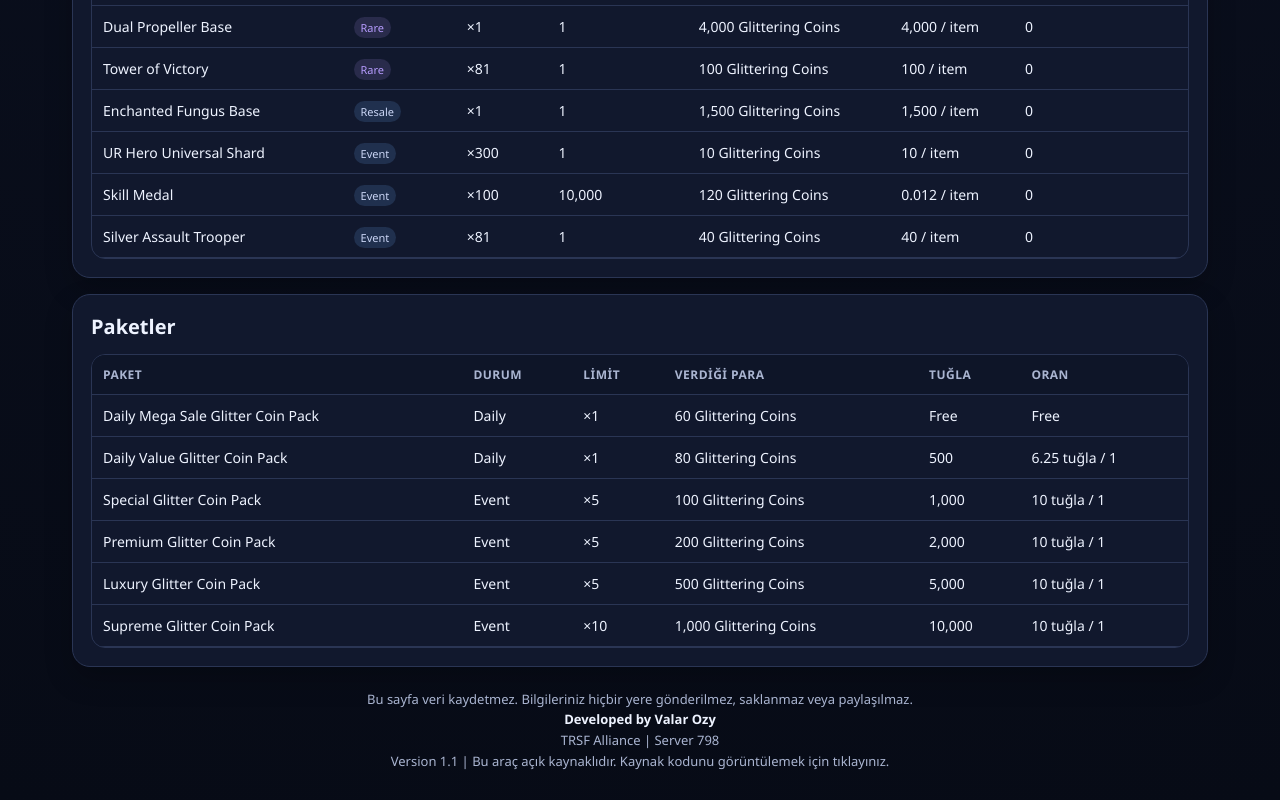
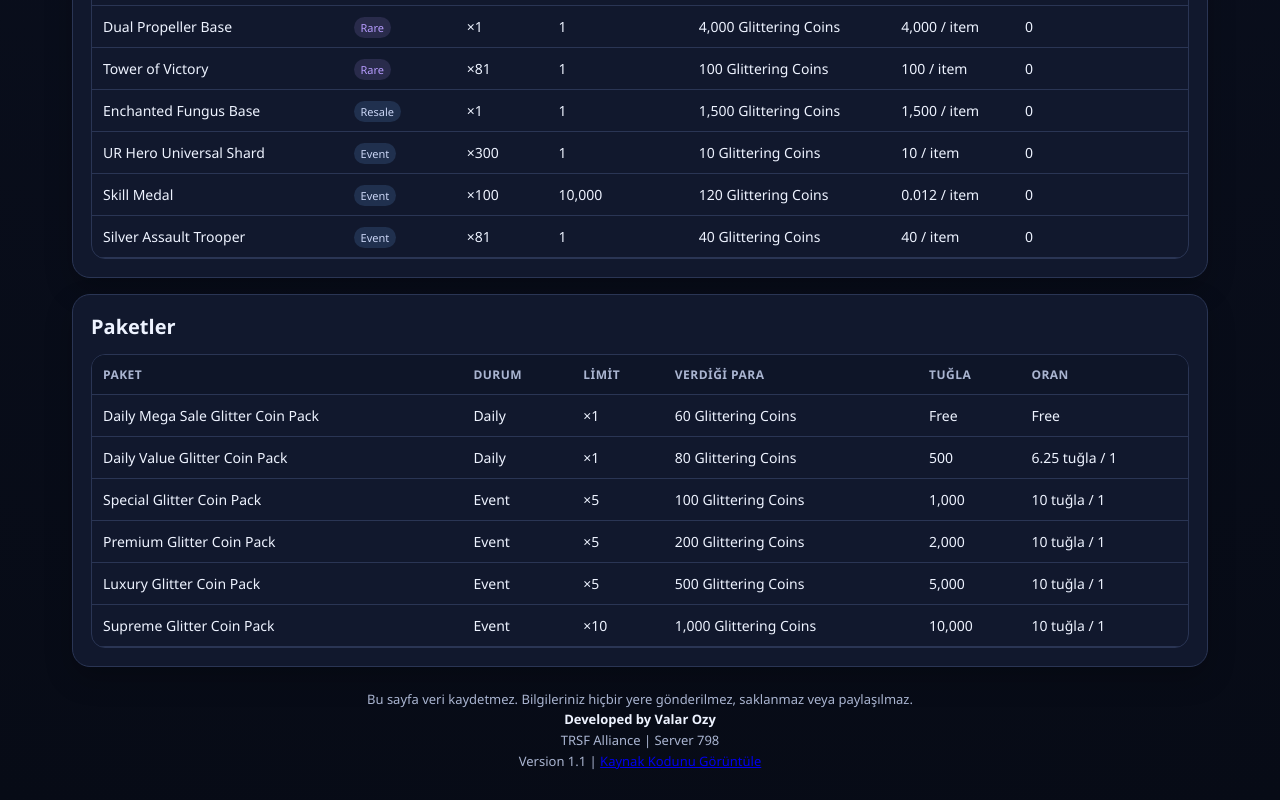
Before and after one commit to Valar-Ozy/last_war_store_calculator, a plain HTML site: page index.html in a window 1280 px wide. Shown: the part 1862-2662 px from the top of the page. Drawn offline with Linux system fonts and the light colour scheme.

Commit message:
Update index.html

```diff
--- a/index.html
+++ b/index.html
@@ -122,7 +122,7 @@ h2{font-size:20px;margin:0 0 14px}.row{display:grid;grid-template-columns:1fr 1f
     Bu sayfa veri kaydetmez. Bilgileriniz hiçbir yere gönderilmez, saklanmaz veya paylaşılmaz.<br>
     <strong>Developed by Valar Ozy</strong><br>
     TRSF Alliance | Server 798<br>
-    Version 1.1 | Bu araç açık kaynaklıdır. Kaynak kodunu görüntülemek için tıklayınız.
+    Version 1.1 | <a href="https://github.com/Valar-Ozy/last_war_store_calculator" target="_blank">Kaynak Kodunu Görüntüle</a>
   </div>
 </div>
 
```
